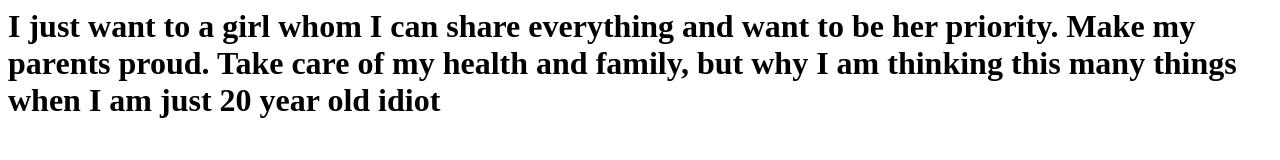
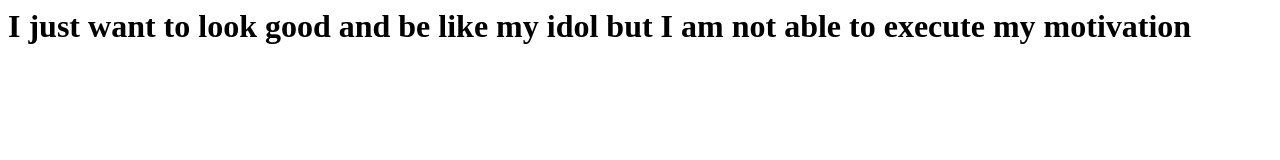
Before and after one commit to rohan180702/first-pipeline, a plain HTML site: page index.html in a window 1280 px wide. Drawn offline with Linux system fonts and the light colour scheme.

Commit message:
Update index.html

```diff
--- a/index.html
+++ b/index.html
@@ -1 +1 @@
-<html><h1> I just want to a girl whom I can share everything and want to be her priority. Make my parents proud. Take care of my health and family, but why I am thinking this many things when I am just 20 year old idiot<h1/><html>
+<html><h1> I just want to look good and be like my idol but I am not able to execute my motivation<h1/><html>
```
